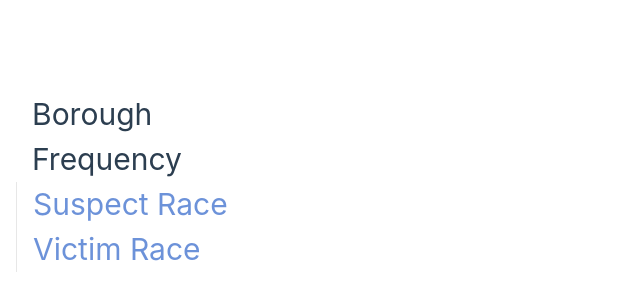
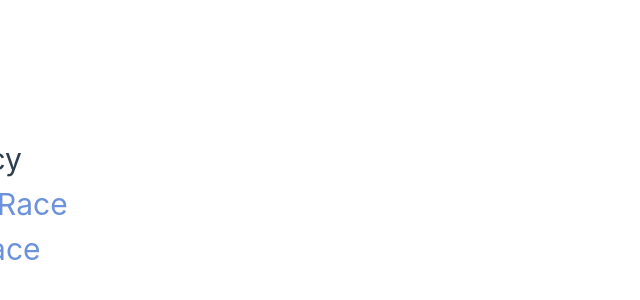
Before and after one commit to staten-island-tech/vue-api-project-aaron-and-anthony, a Vue app in the folder vite-project/: page / in a window 1280 px wide. Shown: the part 226-526 px from the top of the page, without its empty margins (0-640 px from the left). Built offline with nearby package versions, Linux system fonts and the light colour scheme; no server answers.

Commit message:
Update App.vue

```diff
--- a/vite-project/src/App.vue
+++ b/vite-project/src/App.vue
@@ -71,7 +71,7 @@ nav a:first-of-type {
 
   nav {
     text-align: left;
-    margin-left: -1rem;
+    margin-left: -11rem;
     font-size: 1rem;
 
     padding: 1rem 0;
```
